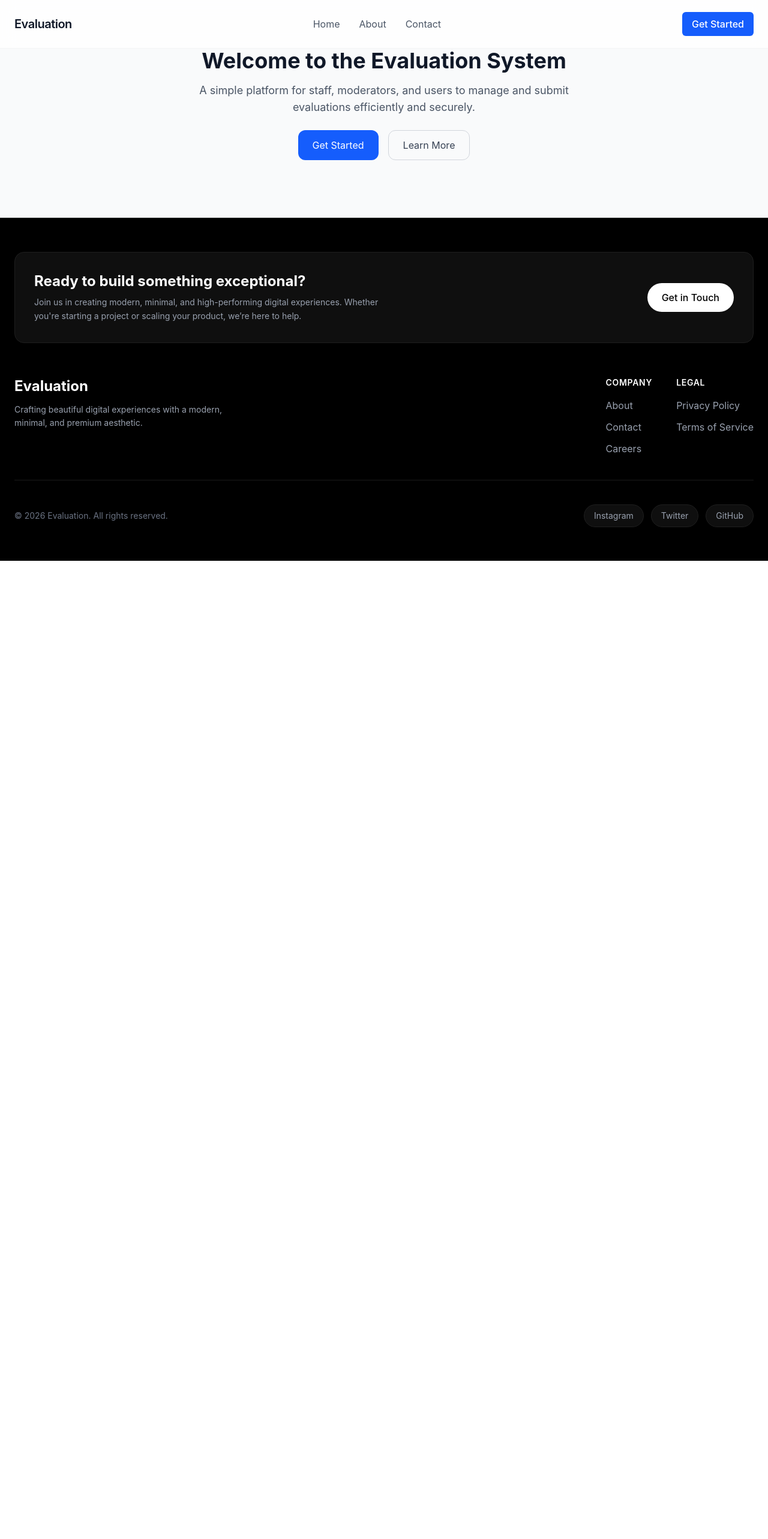
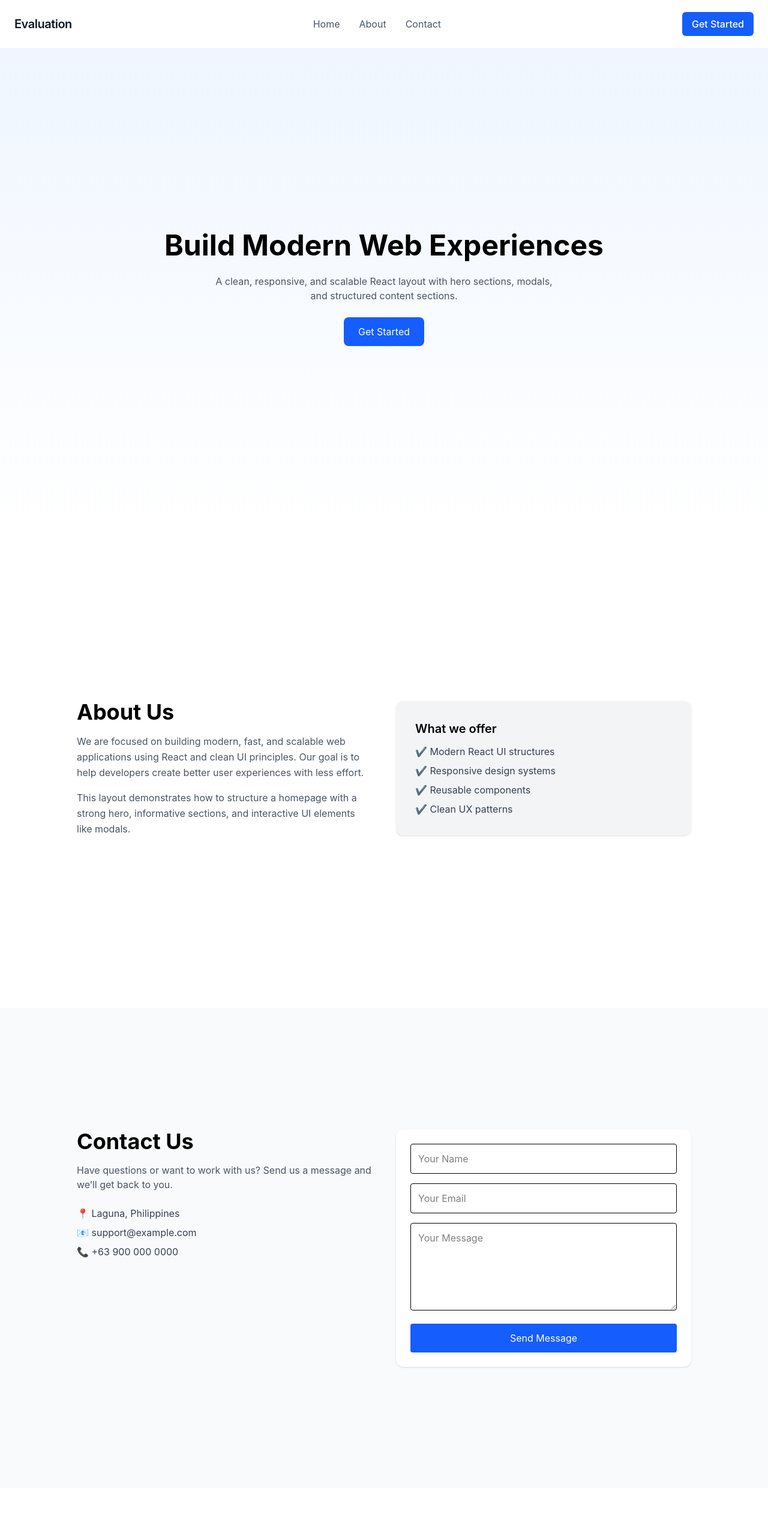
Before and after one commit to RRThrsh/evaluation-frontend, a React (Vite) app: page / in a window 1280 px wide. Shown: the top 2566 px of the page at 60% size. Before the commit the page ends 935 px from the top, so only its background shows below. Built offline with nearby package versions, Linux system fonts and the light colour scheme.

Commit message:
FIX: home

```diff
--- a/package.json
+++ b/package.json
@@ -23,6 +23,7 @@
   "homepage": "https://github.com/RRThrsh/evaluation-frontend#readme",
   "dependencies": {
     "@tailwindcss/vite": "^4.3.0",
+    "framer-motion": "^12.38.0",
     "lucide-react": "^1.14.0",
     "react": "^19.2.6",
     "react-dom": "^19.2.6",
--- a/src/pages/public/Home.jsx
+++ b/src/pages/public/Home.jsx
@@ -1,41 +1,148 @@
-import React from "react";
+import React, { useState } from "react";
 import Header from "../../components/layout/Header";
 import Footer from "../../components/layout/Footer";
 
 const Homepage = () => {
+    const [isOpen, setIsOpen] = useState(false);
+
     return (
-        <div className="min-h-screen flex flex-col bg-gray-50">
-
-            {/* Header */}
+        <>
             <Header />
 
-            {/* Hero Section */}
-            <main className="flex flex-1 items-center justify-center px-6">
-                <div className="text-center max-w-2xl">
-                    <h2 className="text-4xl font-bold text-gray-900 mb-4">
-                        Welcome to the Evaluation System
-                    </h2>
+            <main className="min-h-screen">
 
-                    <p className="text-gray-600 text-lg mb-6">
-                        A simple platform for staff, moderators, and users to manage and
-                        submit evaluations efficiently and securely.
-                    </p>
+                {/* HERO */}
+                <section className="min-h-screen flex items-center justify-center bg-gradient-to-b from-blue-50 to-white">
+                    <div className="text-center space-y-6 px-4">
+                        <h1 className="text-5xl font-bold">
+                            Build Modern Web Experiences
+                        </h1>
 
-                    <div className="flex justify-center gap-4">
-                        <button className="px-6 py-3 bg-blue-600 text-white rounded-xl hover:bg-blue-700 transition">
+                        <p className="text-gray-600 max-w-xl mx-auto">
+                            A clean, responsive, and scalable React layout with hero sections,
+                            modals, and structured content sections.
+                        </p>
+
+                        {/* CTA */}
+                        <button
+                            onClick={() => setIsOpen(true)}
+                            className="px-6 py-3 bg-blue-600 text-white rounded-lg hover:bg-blue-700 transition"
+                        >
                             Get Started
                         </button>
+                    </div>
+                </section>
 
-                        <button className="px-6 py-3 border border-gray-300 text-gray-700 rounded-xl hover:bg-gray-100 transition">
-                            Learn More
-                        </button>
+                {/* ABOUT */}
+                <section className="min-h-screen flex items-center bg-white px-6 py-16">
+                    <div className="max-w-5xl mx-auto grid md:grid-cols-2 gap-10 items-center">
+
+                        <div>
+                            <h2 className="text-4xl font-bold mb-4">About Us</h2>
+                            <p className="text-gray-600 leading-relaxed mb-4">
+                                We are focused on building modern, fast, and scalable web applications
+                                using React and clean UI principles. Our goal is to help developers
+                                create better user experiences with less effort.
+                            </p>
+
+                            <p className="text-gray-600 leading-relaxed">
+                                This layout demonstrates how to structure a homepage with a strong hero,
+                                informative sections, and interactive UI elements like modals.
+                            </p>
+                        </div>
+
+                        <div className="bg-gray-100 rounded-xl p-8 shadow-sm">
+                            <h3 className="text-xl font-semibold mb-3">What we offer</h3>
+                            <ul className="space-y-2 text-gray-700">
+                                <li>✔ Modern React UI structures</li>
+                                <li>✔ Responsive design systems</li>
+                                <li>✔ Reusable components</li>
+                                <li>✔ Clean UX patterns</li>
+                            </ul>
+                        </div>
+
+                    </div>
+                </section>
+
+                {/* CONTACT */}
+                <section className="min-h-screen flex items-center bg-gray-50 px-6 py-16">
+                    <div className="max-w-5xl mx-auto w-full grid md:grid-cols-2 gap-10">
+
+                        {/* INFO */}
+                        <div>
+                            <h2 className="text-4xl font-bold mb-4">Contact Us</h2>
+                            <p className="text-gray-600 mb-6">
+                                Have questions or want to work with us? Send us a message and we’ll get back to you.
+                            </p>
+
+                            <div className="space-y-2 text-gray-700">
+                                <p>📍 Laguna, Philippines</p>
+                                <p>📧 support@example.com</p>
+                                <p>📞 +63 900 000 0000</p>
+                            </div>
+                        </div>
+
+                        {/* FORM */}
+                        <form className="bg-white p-6 rounded-xl shadow space-y-4">
+                            <input
+                                type="text"
+                                placeholder="Your Name"
+                                className="w-full p-3 border rounded"
+                            />
+
+                            <input
+                                type="email"
+                                placeholder="Your Email"
+                                className="w-full p-3 border rounded"
+                            />
+
+                            <textarea
+                                placeholder="Your Message"
+                                rows="5"
+                                className="w-full p-3 border rounded"
+                            />
+
+                            <button
+                                type="submit"
+                                className="w-full bg-blue-600 text-white py-3 rounded hover:bg-blue-700 transition"
+                            >
+                                Send Message
+                            </button>
+                        </form>
+
+                    </div>
+                </section>
+
+            </main>
+
+            <Footer />
+
+            {/* MODAL */}
+            {isOpen && (
+                <div className="fixed inset-0 bg-black/50 flex items-center justify-center z-50">
+                    <div className="bg-white w-[90%] max-w-md p-6 rounded-xl space-y-4">
+                        <h3 className="text-xl font-bold">Get Started</h3>
+
+                        <p className="text-gray-600">
+                            You can place onboarding steps, signup forms, or product info here.
+                        </p>
+
+                        <div className="flex justify-end gap-2">
+                            <button
+                                onClick={() => setIsOpen(false)}
+                                className="px-4 py-2 text-gray-600"
+                            >
+                                Close
+                            </button>
+
+                            <button className="px-4 py-2 bg-blue-600 text-white rounded">
+                                Continue
+                            </button>
+                        </div>
                     </div>
                 </div>
-            </main>
-
-            {/* Footer */}
-            <Footer />
-        </div>
+            )}
+        </>
     );
 };
 
```
Also changed, not shown: 1 other file (tests, documents, lock files or other folders).
